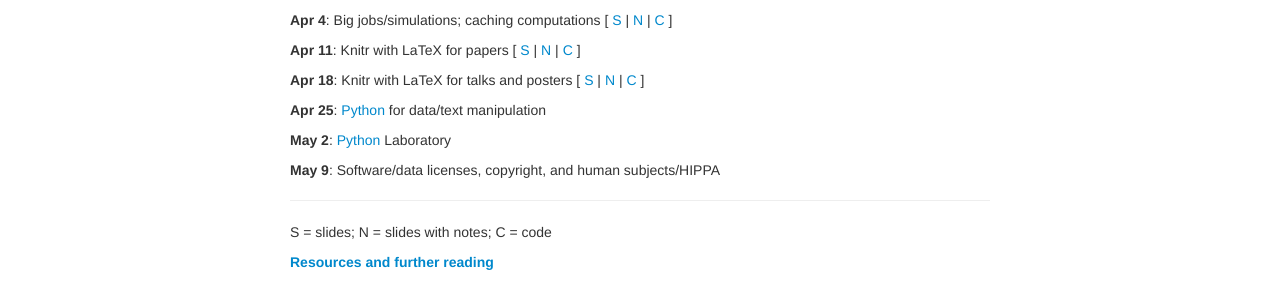
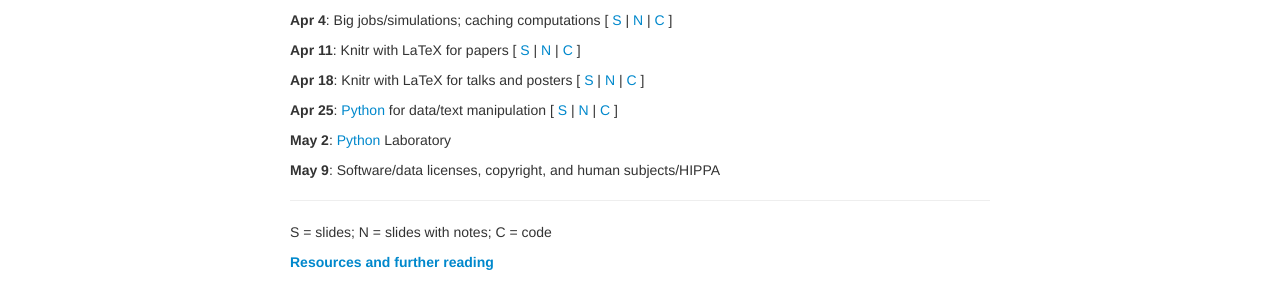
Before and after one commit to kbroman/Tools4RR, a Jekyll site: the page built from pages/schedule.md, in a window 1280 px wide. Shown: the part 442-736 px from the top of the page. Built offline with Jekyll 4.4.1, drawn with Linux system fonts in a browser that asks for light colours; some of the changed lines change nothing that is shown.

Commit message:
Add draft lec 13 slides

```diff
--- a/pages/schedule.md
+++ b/pages/schedule.md
@@ -94,6 +94,11 @@ tagline: Spring, 2014
 
 
 **Apr 25**: [Python](http://www.python.org/) for data/text manipulation
+    \[
+    [S](../assets/lectures/13_python.pdf) |
+    [N](../assets/lectures/13_python_withnotes.pdf) |
+    [C](https://github.com/kbroman/Tools4RR/tree/master/13_Python/Code)
+    \]
 
 **May 2**:  [Python](http://www.python.org/) Laboratory
 
```
Also changed, not shown: 2 other files.
